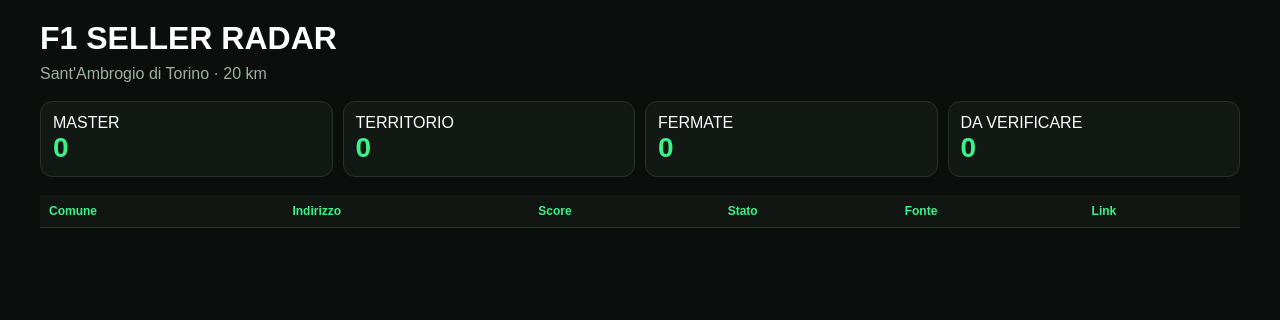
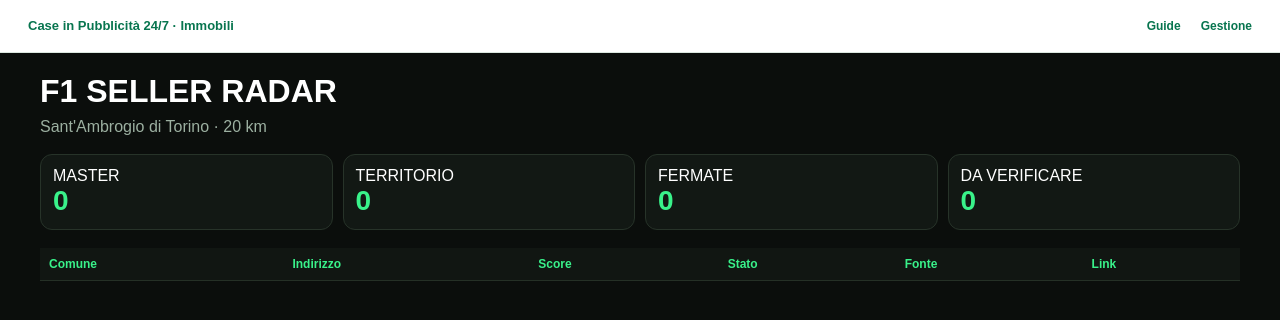
Before and after one commit to josephsocialmedia2-spec/immobili-in-zona, a plain HTML site: page seller_radar_auto/dashboard.html in a window 1280 px wide. Drawn offline with Linux system fonts and the light colour scheme.

Commit message:
Collega le pagine al catalogo Case in Pubblicità 24/7

```diff
--- a/seller_radar_auto/dashboard.html
+++ b/seller_radar_auto/dashboard.html
@@ -7,7 +7,7 @@ h1{margin:0 0 8px}.sub{color:#9cb0a1}.stats{display:grid;grid-template-columns:r
 .card{background:#121814;border:1px solid #273329;border-radius:12px;padding:12px}.n{font-size:28px;color:#39f28a;font-weight:800}
 table{width:100%;border-collapse:collapse;background:#111612}th,td{padding:9px;border-bottom:1px solid #253026;text-align:left;font-size:12px}th{color:#39f28a}
 a{color:#39f28a}@media(max-width:760px){.stats{grid-template-columns:1fr 1fr}.scroll{overflow:auto}}
-</style></head><body><div class="wrap">
+</style></head><body><style id="case247-catalog-nav-style">#case247-catalog-nav{box-sizing:border-box;display:flex;align-items:center;justify-content:space-between;gap:10px;flex-wrap:wrap;background:#fff;color:#244b3b;border-bottom:1px solid #dce8e0;padding:10px 18px;font:13px/1.5 Arial,sans-serif;position:relative;z-index:30}#case247-catalog-nav a{display:inline-block;color:#08754f;text-decoration:none;font-weight:700;padding:6px 10px;border-radius:6px}#case247-catalog-nav a:focus-visible{outline:3px solid #14885e;outline-offset:2px}#case247-catalog-nav a:hover{background:#edf6f0}#case247-catalog-nav span{font-size:12px}@media print{#case247-catalog-nav{display:none}}</style><nav id="case247-catalog-nav" aria-label="Navigazione Case in Pubblicità 24/7"><a href="https://josephsocialmedia2-spec.github.io/joseph-link-in-bio-Copia/immobili/">Case in Pubblicità 24/7 · Immobili</a><span><a href="https://josephsocialmedia2-spec.github.io/joseph-link-in-bio-Copia/guide.html">Guide</a><a href="https://josephsocialmedia2-spec.github.io/joseph-link-in-bio-Copia/gestione/">Gestione</a></span></nav><div class="wrap">
 <h1>F1 SELLER RADAR</h1><div class="sub" id="center">Recovery build</div>
 <div class="stats">
 <div class="card"><div>MASTER</div><div class="n" id="master">—</div></div>
```
